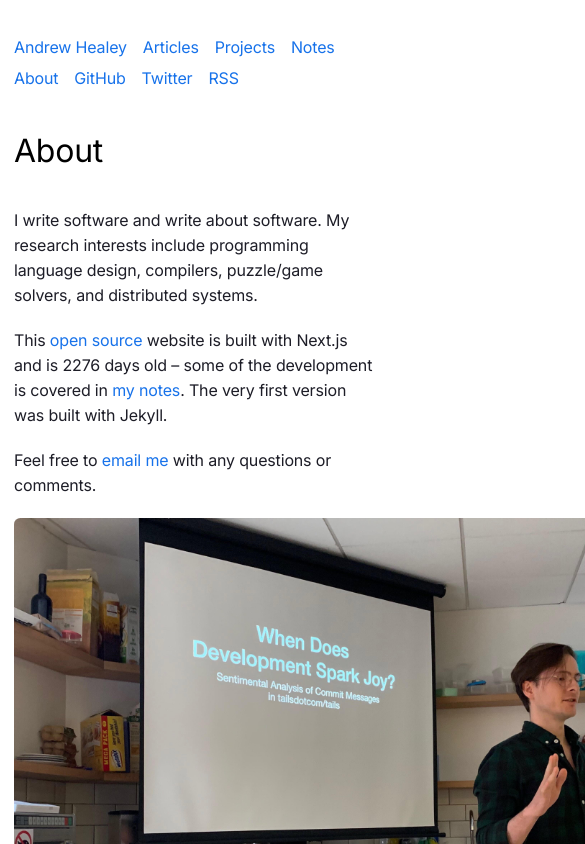
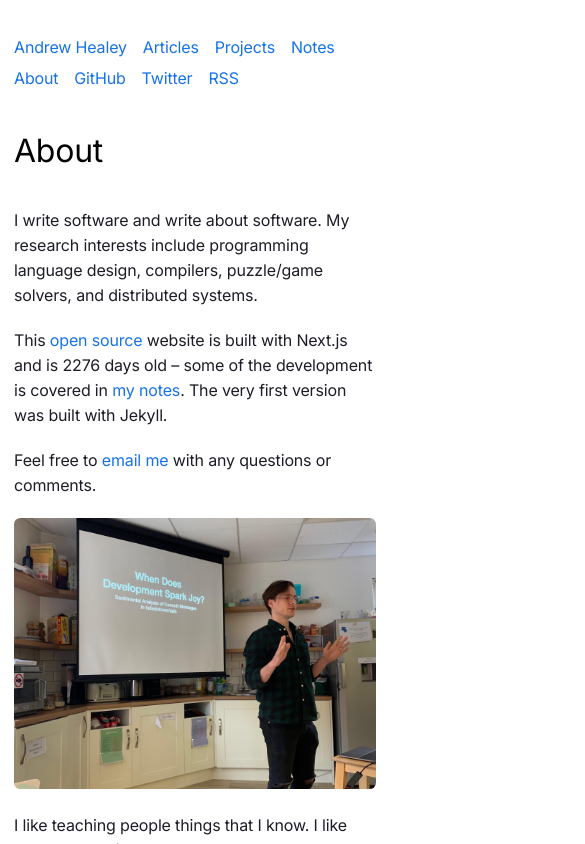
Before and after one commit to healeycodes/healeycodes.com, a Next.js app: page /about in a window 390 px wide. Shown: the top 844 px of the page, 585 px wide, since content can reach past the window. Built offline with nearby package versions, Linux system fonts and the light colour scheme.

Commit message:
fix about image on mobile

```diff
--- a/pages/about.tsx
+++ b/pages/about.tsx
@@ -1,7 +1,7 @@
 import siteConfig from "../siteConfig.json";
 import mePresenting from "../public/assets/presenting-high-res.jpg";
 
-import SpacedImage from "../components/image";
+import Image from "next/image";
 import Layout from "../components/layout";
 import Link from "next/link";
 
@@ -19,15 +19,13 @@ export default function About() {
         <p>
           Feel free to <a href="mailto:healeycodes@gmail.com">email me</a> with any questions or comments.
         </p>
-        <SpacedImage
+        <Image
           src={mePresenting}
           placeholder="blur"
           alt="Presenting: When Does Development Spark Joy? Sentimental analysis of commit messages."
           quality={100}
-          originalWidth={mePresenting.width}
-          originalHeight={mePresenting.height}
           priority={true}
-          style={{ borderRadius: '0.4em' }}
+          style={{ borderRadius: '0.4em', width: '100%', height: 'auto' }}
         />
         <p>
           I like teaching people things that I know. I like video games (especially classic FPS games like Quake and Counter-Strike), classic games (chess, scrabble, sudoku), running, and reading.
```
